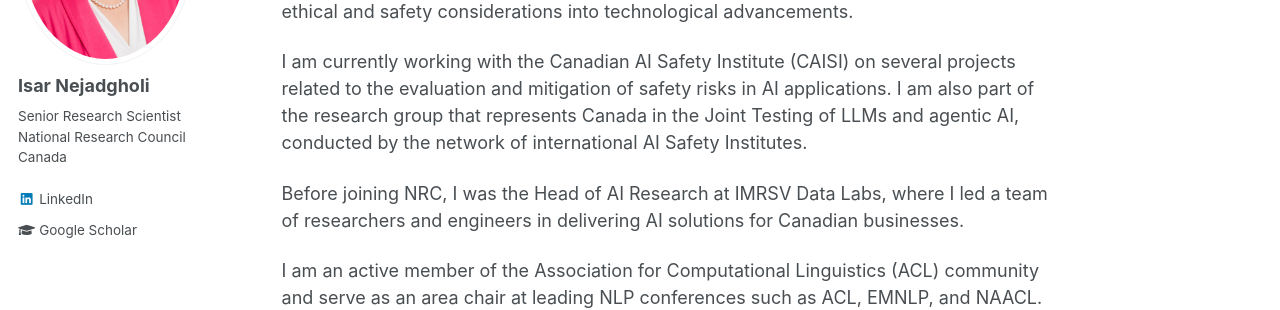
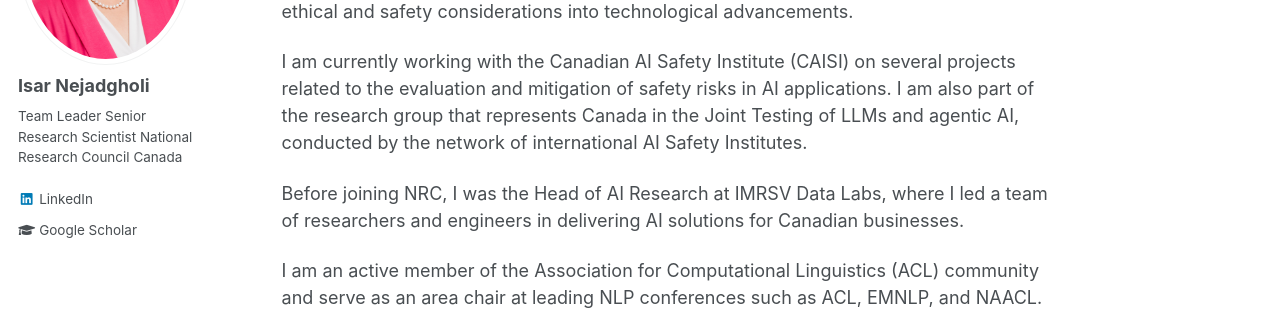
Before and after one commit to IsarNejad/IsarNejad.github.io, a Jekyll site: the page built from _pages/about.md, in a window 1280 px wide. Shown: the part 269-579 px from the top of the page. Built offline with Jekyll 4.4.1, drawn with Linux system fonts in a browser that asks for light colours.

Commit message:
Update _config.yml

```diff
--- a/_config.yml
+++ b/_config.yml
@@ -83,7 +83,7 @@ analytics:
 author:
   name             : "Isar Nejadgholi"
   avatar           : "D214-24-1403-087.jpg"
-  bio              : "Senior Research Scientist \n National Research Council Canada"
+  bio              : "Team Leader \n Senior Research Scientist \n National Research Council Canada"
   location         :
   employer         :
   pubmed           :
```
